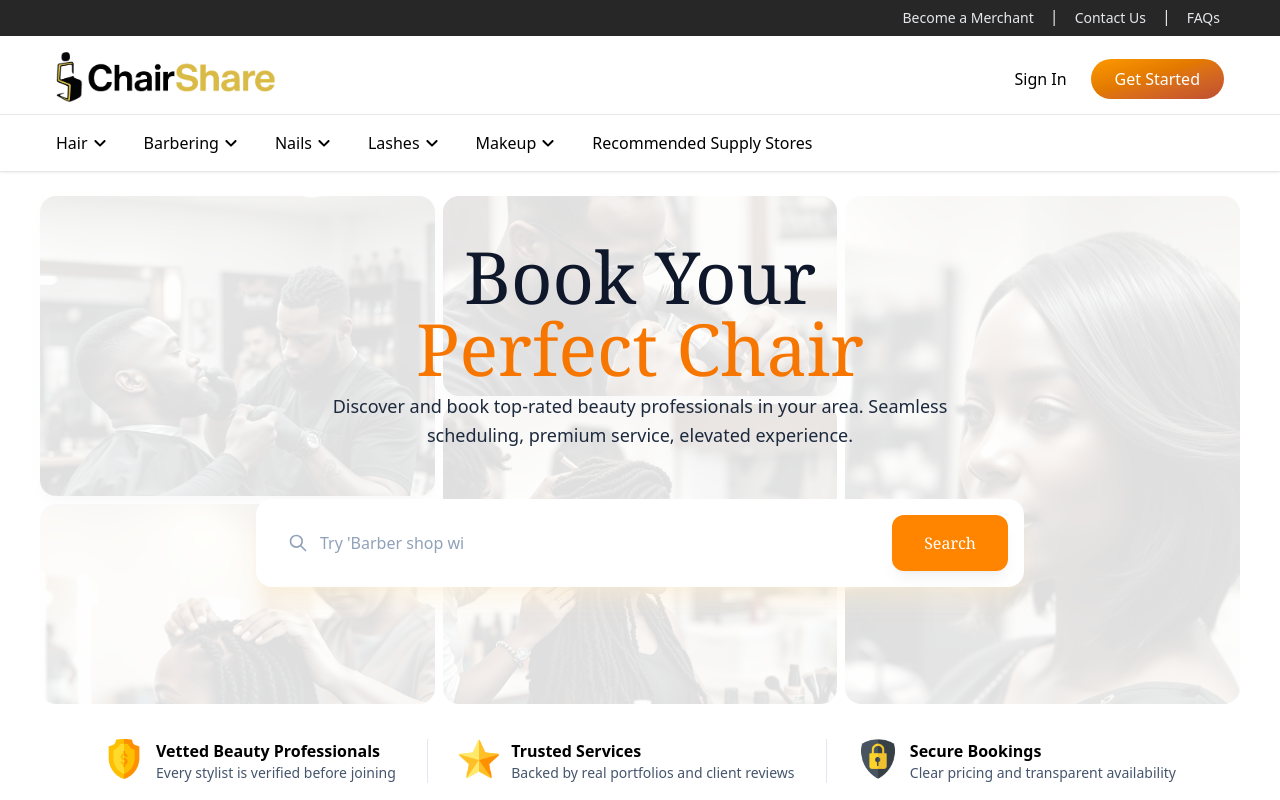
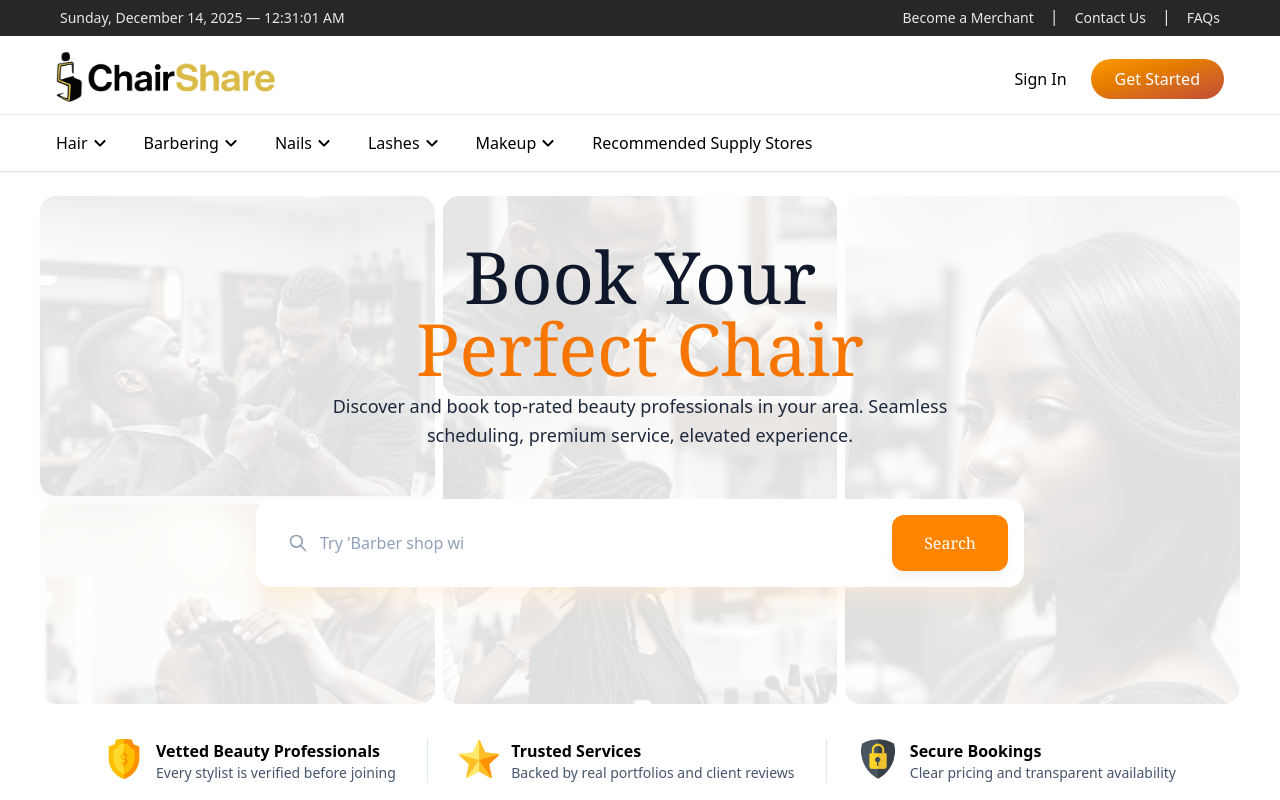
Before and after one commit to KayviaHarriott/chair-share, a React (Vite) app: page / in a window 1280 px wide. Shown: the top 800 px of the page. Built offline with nearby package versions, Linux system fonts and the light colour scheme.

Commit message:
feat(navbar): add live date and time display in top bar

```diff
--- a/src/navigation/NavBar.tsx
+++ b/src/navigation/NavBar.tsx
@@ -1,5 +1,5 @@
 import { Link } from "react-router-dom";
-import { useState } from "react";
+import { useState, useEffect } from "react";
 import { KeyboardArrowDownRounded } from "@mui/icons-material";
 // Categories data structure
 const categories = [
@@ -124,16 +124,44 @@ const categories = [
 
 export const NavBar = () => {
   const [hoveredCategory, setHoveredCategory] = useState<string | null>(null);
+  const [currentDateTime, setCurrentDateTime] = useState<string>("");
+
+  useEffect(() => {
+    const updateDateTime = () => {
+      const now = new Date();
+      const options: Intl.DateTimeFormatOptions = {
+        weekday: "long",
+        year: "numeric",
+        month: "long",
+        day: "numeric",
+      };
+      const dateStr = now.toLocaleDateString("en-US", options);
+      const timeStr = now.toLocaleTimeString("en-US", {
+        hour: "numeric",
+        minute: "2-digit",
+        second: "2-digit",
+        hour12: true,
+      });
+      setCurrentDateTime(`${dateStr} — ${timeStr}`);
+    };
+
+    updateDateTime();
+    const interval = setInterval(updateDateTime, 1000);
+    return () => clearInterval(interval);
+  }, []);
 
   return (
     <div>
       <div className="bg-[#272727] text-gray-200 flex justify-center">
-        <div className="max-w-[1200px] w-full flex justify-end items-center gap-4 py-1 px-5 ">
-          <p className="text-sm">Become a Merchant</p>
-          <p className="mb-1">|</p>
-          <p className="text-sm">Contact Us</p>
-          <p className="mb-1">|</p>
-          <p className="text-sm">FAQs</p>
+        <div className="max-w-[1200px] w-full flex justify-between items-center gap-4 py-1 px-5 ">
+          <p className="text-sm">{currentDateTime}</p>
+          <div className="flex items-center gap-4">
+            <p className="text-sm">Become a Merchant</p>
+            <p className="mb-1">|</p>
+            <p className="text-sm">Contact Us</p>
+            <p className="mb-1">|</p>
+            <p className="text-sm">FAQs</p>
+          </div>
         </div>
       </div>
       <div className="relative" onMouseLeave={() => setHoveredCategory(null)}>
```
